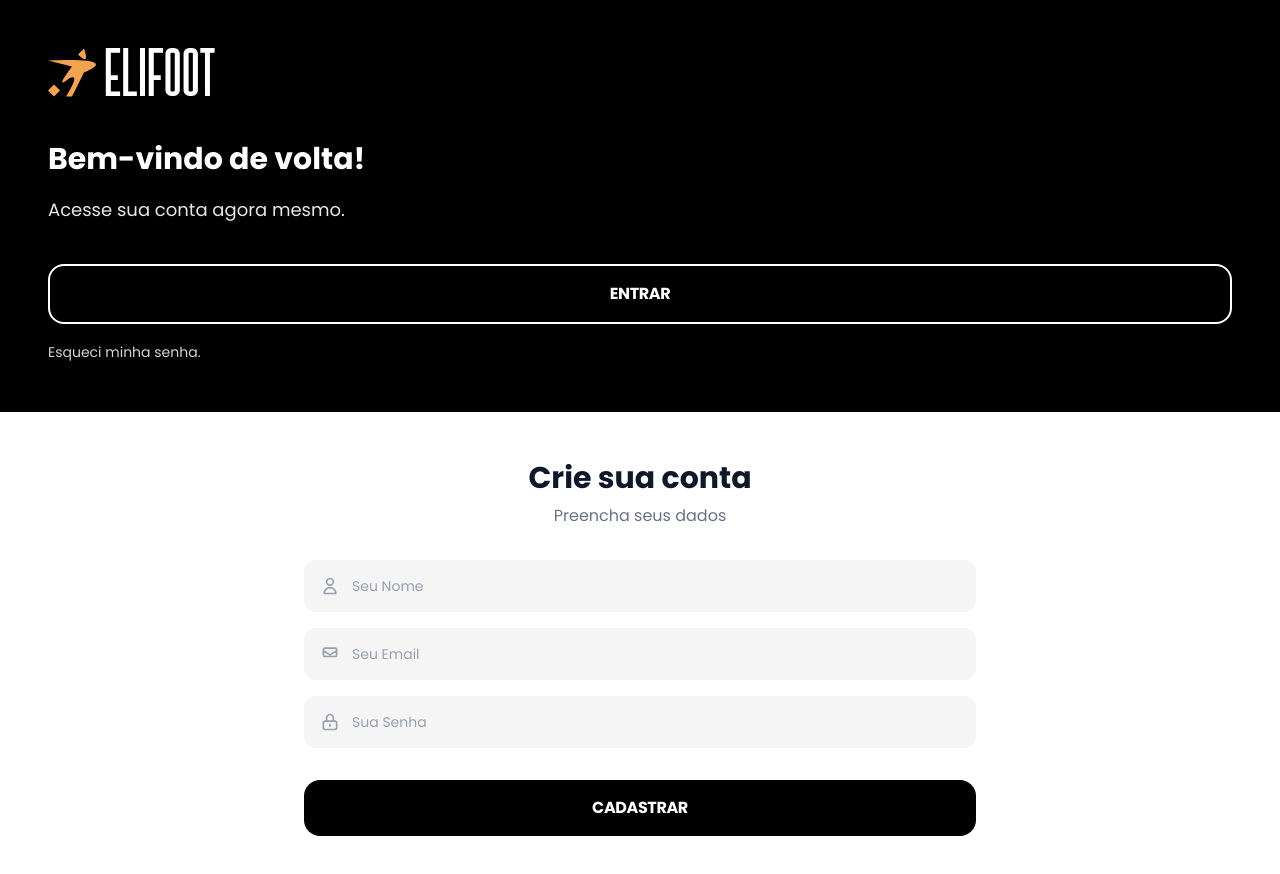
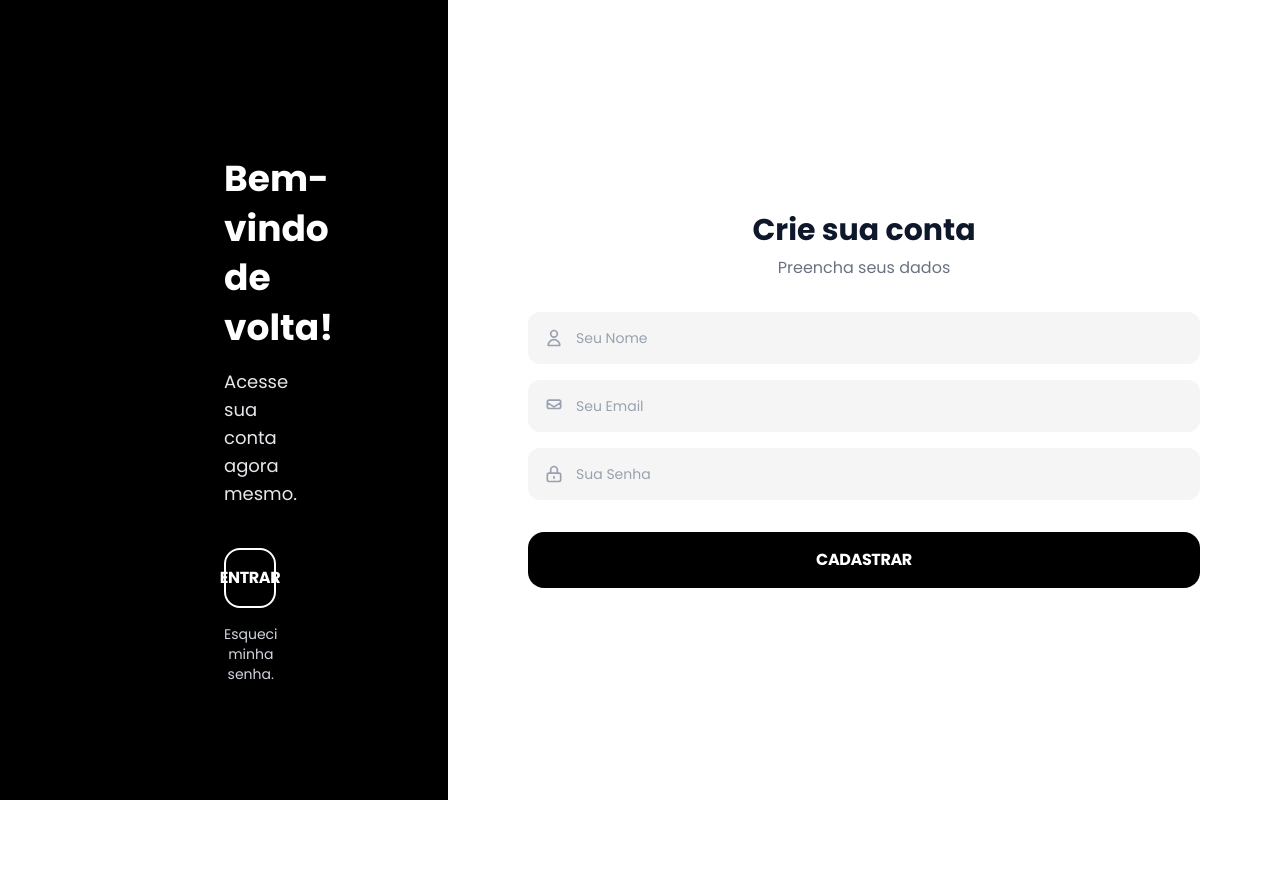
Before and after one commit to Enzosantos04/Elifoot-frontend, a Next.js app: page /signup in a window 1280 px wide. Shown: the top 874 px of the page. After the commit the page ends 800 px from the top, so only its background shows below. Built offline with nearby package versions, Linux system fonts and the light colour scheme.

Commit message:
feat: signup page split divs

```diff
--- a/src/app/signup/page.tsx
+++ b/src/app/signup/page.tsx
@@ -9,8 +9,8 @@ export const metadata = {
 
 export default function Signup() {
   return (
-    <main className="grid min-h-screen bg-white text-slate-900 grid-cols-1 sm:grid-cols-[35%,65%] lg:grid-cols-[30%,70%]">
-      <div className="flex flex-col justify-center gap-10 bg-black px-10 py-12 text-white lg:px-12">
+    <main className="grid min-h-screen bg-white text-slate-900 grid-cols-2 lg:grid-cols-[35%_65%]">
+      <div className="flex flex-col justify-center gap-10 bg-black px-12 py-12 text-white lg:px-56">
         <div className="space-y-10">
           <div className="flex items-center gap-3">
             <Image
@@ -23,8 +23,9 @@ export default function Signup() {
           </div>
 
           <div className="space-y-4">
-            <h1 className="text-3xl font-extrabold leading-snug">
-              Bem-vindo de volta!
+            <h1 className="text-4xl font-extrabold leading-snug">
+              Bem-vindo <br />
+              de volta!
             </h1>
             <p className="max-w-xs text-lg text-gray-200">
               Acesse sua conta agora mesmo.
@@ -35,7 +36,7 @@ export default function Signup() {
         <div className="space-y-4">
           <Link
             href="/"
-            className="flex w-full items-center justify-center rounded-2xl border-2 border-white px-6 py-4 text-base font-bold uppercase tracking-tight text-white transition hover:bg-white hover:text-black"
+            className="flex w-1/2 items-center justify-center rounded-2xl border-2 border-white px-6 py-4 text-base font-bold uppercase tracking-tight text-white transition hover:bg-white hover:text-black"
           >
             Entrar
           </Link>
```
